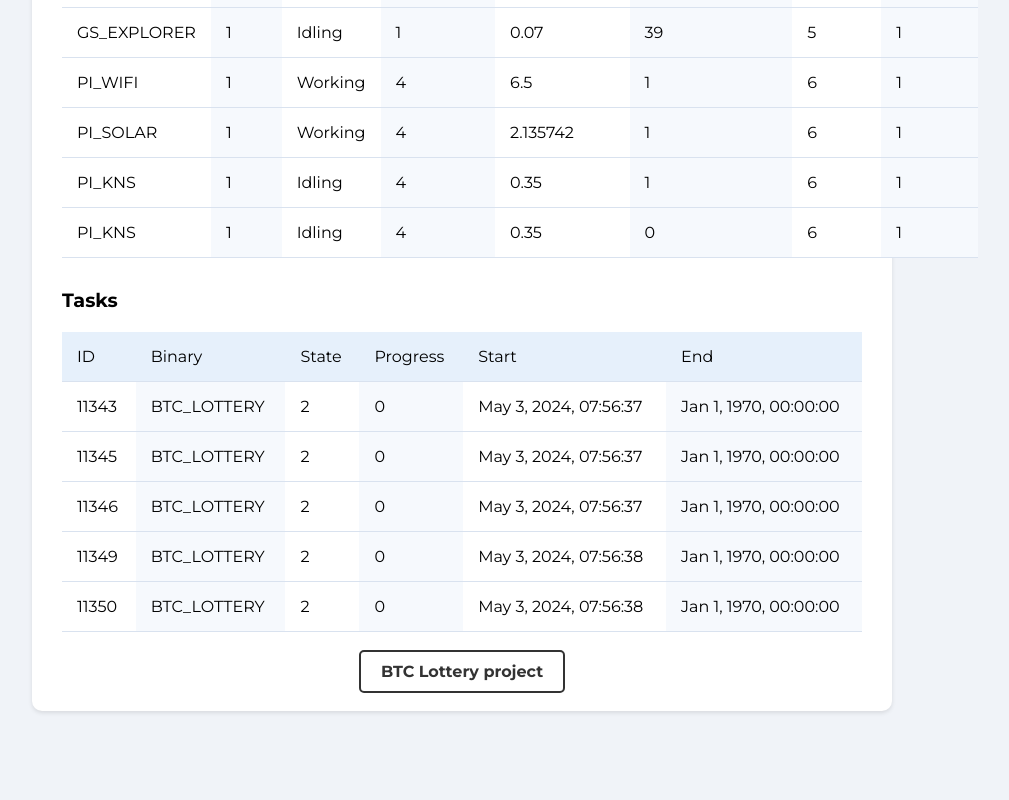
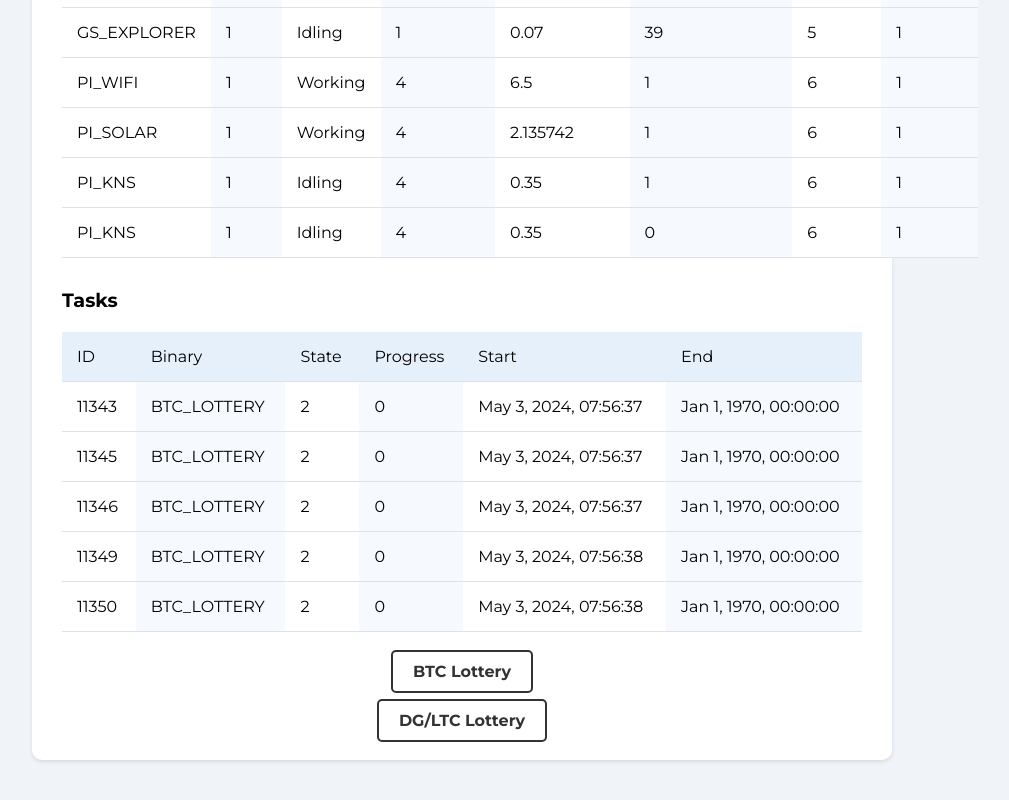
Before and after one commit to invpe/GridMan, a plain HTML site: page index.html in a window 1280 px wide. Shown: the part 1480-2280 px from the top of the page, without its empty margins (178-1187 px from the left). Before the commit the page ends 2241 px from the top, so only its background shows below. Drawn offline with Linux system fonts and the light colour scheme.

Commit message:
updated with dgltc

```diff
--- a/index.html
+++ b/index.html
@@ -106,7 +106,10 @@
   </table>
 
   <div class="link-container">
-    <a href="https://invpe.github.io/GridMan/p_lotto.html" target="_blank">BTC Lottery project</a>
+    <a href="https://invpe.github.io/GridMan/p_lotto.html" target="_blank">BTC Lottery</a>
+  </div>
+  <div class="link-container">
+    <a href="https://invpe.github.io/GridMan/p_dgltc.html" target="_blank">DG/LTC Lottery</a>
   </div>
 </div>
 
```
